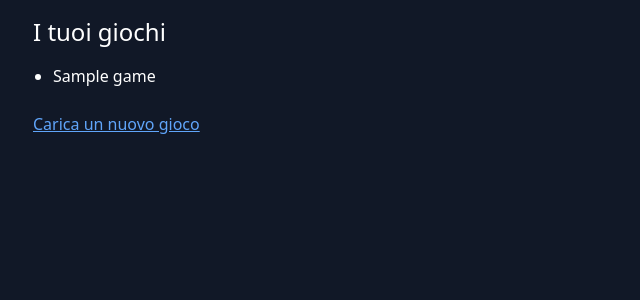
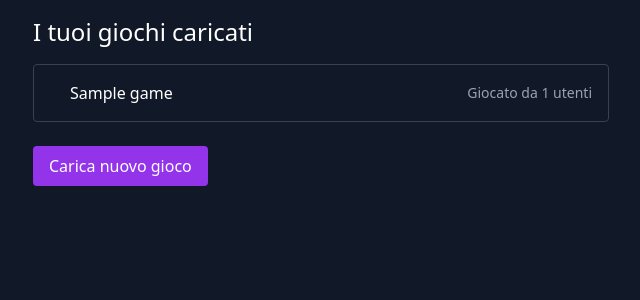
Before and after one commit to POLANGELA/gamehub, a Flask app: template templates/dashboard.html in a window 1280 px wide. Shown: the top 300 px of the page, without its empty margins (319-959 px from the left). Run offline with Flask 3, Linux system fonts and the light colour scheme; the template is opened without the code that fills it: most values are stand-ins (such as "Sample title", 1, 10 or a date in 2020); some libraries are stand-ins or nearby versions.

Commit message:
Add files via upload

```diff
--- a/app.py
+++ b/app.py
@@ -14,7 +14,7 @@ os.makedirs(UPLOAD_FOLDER, exist_ok=True)
 os.makedirs(GAMES_FOLDER, exist_ok=True)
 
 users = {}
-games = []
+games = []  # [{ 'title': str, 'author': str, 'plays': set() }]
 played_stats = {}
 
 def allowed_file(filename):
@@ -82,7 +82,7 @@ def upload():
                     return redirect(request.url)
                 os.makedirs(folder_path)
                 zip_ref.extractall(folder_path)
-                games.append(title)
+                games.append({'title': title, 'author': session['user'], 'plays': set()})
                 for user in played_stats:
                     played_stats[user]['total'] = len(games)
             os.remove(temp_path)
@@ -97,12 +97,25 @@ def play():
     if not games:
         return "Nessun gioco disponibile."
     selected = random.choice(games)
+    if user:
+        for g in games:
+            if g['title'] == selected['title']:
+                g['plays'].add(user)
     user = session.get('user')
     if user:
         played_stats[user]['played'] += 1
     return render_template('play.html', game=selected)
 
 @app.route('/fullscreen/<game>')
+@app.route('/dashboard')
+def dashboard():
+    if 'user' not in session or session.get('role') != 'developer':
+        flash("Accesso riservato agli sviluppatori.")
+        return redirect(url_for('index'))
+    dev_games = [g for g in games if g['author'] == session['user']]
+    return render_template('dashboard.html', games=dev_games)
+
+
 def fullscreen(game):
     return render_template('fullscreen.html', game=game)
 
--- a/templates/dashboard.html
+++ b/templates/dashboard.html
@@ -1,11 +1,22 @@
 {% extends "base.html" %}
 {% block content %}
-<h2 class="text-2xl mb-4">I tuoi giochi</h2>
-<ul class="list-disc pl-5">
-{% for g in games %}
-  <li>{{ g.title }}</li>
-{% endfor %}
-</ul>
+<h2 class="text-2xl mb-4">I tuoi giochi caricati</h2>
+
+<div class="max-h-80 overflow-y-auto border border-gray-700 p-4 rounded">
+  {% if games %}
+    <ul class="list-disc pl-5 space-y-1">
+      {% for g in games %}
+        <li class="flex justify-between items-center">
+          <span>{{ g.title }}</span>
+          <span class="text-sm text-gray-400">Giocato da {{ g.plays|length }} utenti</span>
+        </li>
+      {% endfor %}
+    </ul>
+  {% else %}
+    <p>Non hai ancora caricato giochi.</p>
+  {% endif %}
+</div>
+
 <br>
-<a href="/upload" class="text-blue-400 underline">Carica un nuovo gioco</a>
+<a href="/upload" class="bg-purple-600 px-4 py-2 rounded text-white inline-block">Carica nuovo gioco</a>
 {% endblock %}
```
